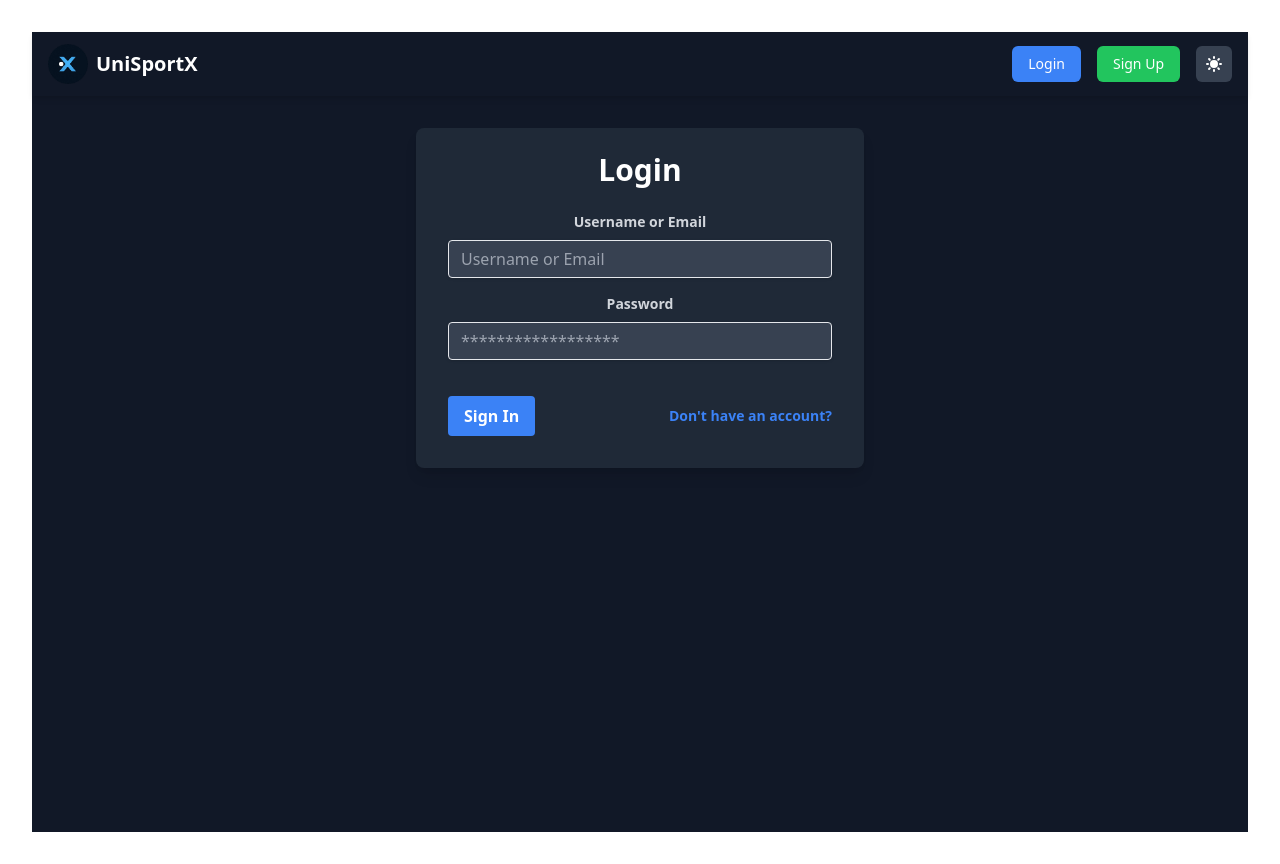
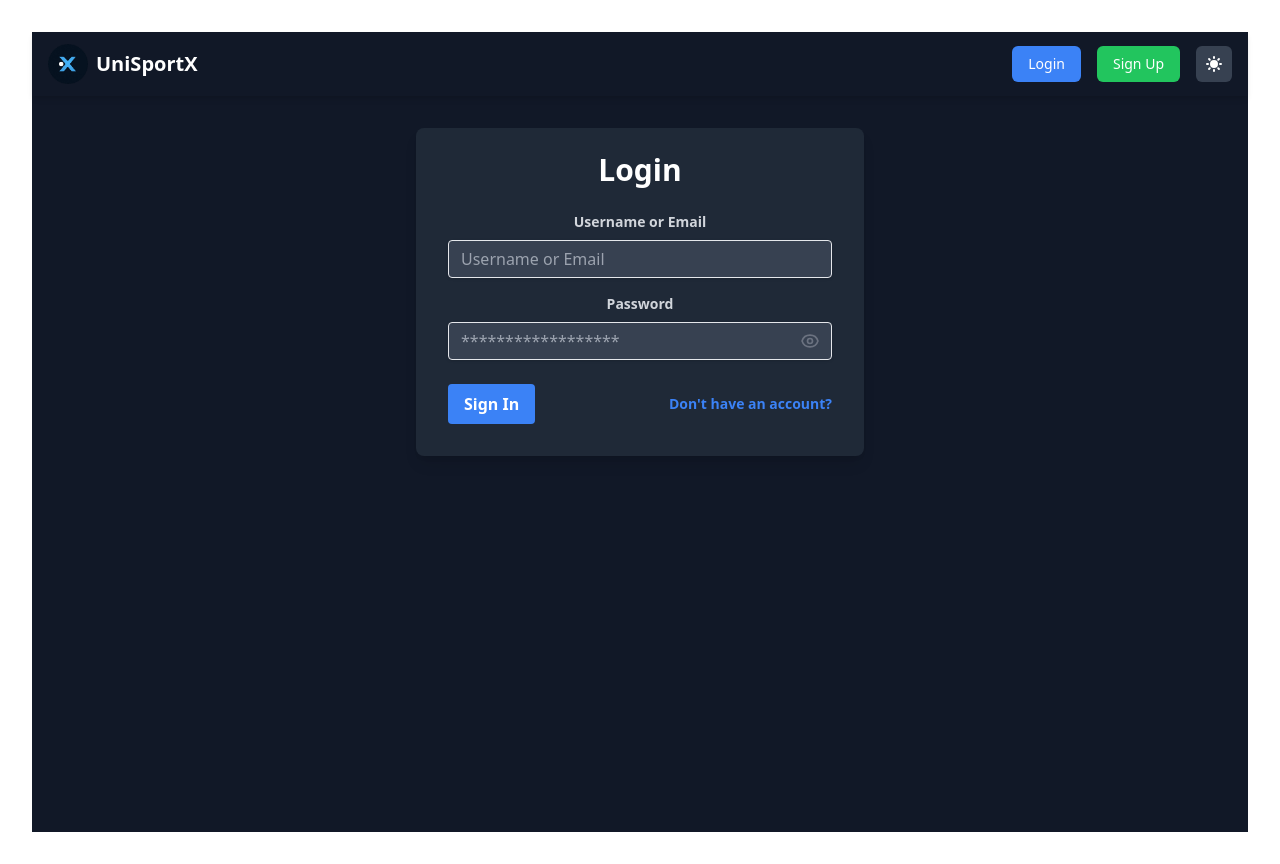
Before and after one commit to ALADETAN-IFE/unisportX, a React (Vite) app in the folder client/: page /login in a window 1280 px wide. Built offline with nearby package versions, Linux system fonts and the light colour scheme.

Commit message:
did a password visibility toggle functionality with an eye icon to both the SignupPage and LoginPage

```diff
--- a/client/src/pages/LoginPage.tsx
+++ b/client/src/pages/LoginPage.tsx
@@ -10,6 +10,7 @@
   const [username, setUsername] = useState('');
   const [email, setEmail] = useState('');
   const [password, setPassword] = useState('');
+  const [showPassword, setShowPassword] = useState(false);
   const [error, setError] = useState('');
   const [loading, setLoading] = useState(false);
   const navigate = useNavigate();
@@ -91,16 +92,35 @@
             <label className="block text-gray-700 dark:text-gray-300 text-sm font-bold mb-2" htmlFor="password">
               Password
             </label>
+            <div className="relative">
               <input
-              className="shadow appearance-none border rounded w-full py-2 px-3 text-gray-700 dark:text-gray-300 dark:bg-gray-700 mb-3 leading-tight focus:outline-none focus:shadow-outline"
+                className="shadow appearance-none border rounded w-full py-2 px-3 text-gray-700 dark:text-gray-300 dark:bg-gray-700 leading-tight focus:outline-none focus:shadow-outline pr-10"
                 id="password"
-              type="password"
+                type={showPassword ? "text" : "password"}
                 placeholder="******************"
                 value={password}
                 onChange={(e) => setPassword(e.target.value)}
                 required
                 disabled={loading}
               />
+              <button
+                type="button"
+                className="absolute top-1/2 right-0 pr-3 transform -translate-y-1/2 flex items-center"
+                onClick={() => setShowPassword(!showPassword)}
+                disabled={loading}
+              >
+                {showPassword ? (
+                  <svg className="h-5 w-5 text-gray-500" fill="none" viewBox="0 0 24 24" stroke="currentColor">
+                    <path strokeLinecap="round" strokeLinejoin="round" strokeWidth={2} d="M13.875 18.825A10.05 10.05 0 0112 19c-4.478 0-8.268-2.943-9.543-7a9.97 9.97 0 011.563-3.029m5.858.908a3 3 0 114.243 4.243M9.878 9.878l4.242 4.242M9.878 9.878L3 3m6.878 6.878L21 21" />
+                  </svg>
+                ) : (
+                  <svg className="h-5 w-5 text-gray-500" fill="none" viewBox="0 0 24 24" stroke="currentColor">
+                    <path strokeLinecap="round" strokeLinejoin="round" strokeWidth={2} d="M15 12a3 3 0 11-6 0 3 3 0 016 0z" />
+                    <path strokeLinecap="round" strokeLinejoin="round" strokeWidth={2} d="M2.458 12C3.732 7.943 7.523 5 12 5c4.478 0 8.268 2.943 9.542 7-1.274 4.057-5.064 7-9.542 7-4.477 0-8.268-2.943-9.542-7z" />
+                  </svg>
+                )}
+              </button>
+            </div>
           </div>
           <div className="flex items-center justify-between">
             <button
--- a/client/src/pages/SignupPage.tsx
+++ b/client/src/pages/SignupPage.tsx
@@ -10,6 +10,7 @@
   const [username, setUsername] = useState('');
   const [email, setEmail] = useState('');
   const [password, setPassword] = useState('');
+  const [showPassword, setShowPassword] = useState(false);
   const [error, setError] = useState('');
   const [loading, setLoading] = useState(false);
   const navigate = useNavigate();
@@ -103,16 +104,35 @@
             <label className="block text-gray-700 dark:text-gray-300 text-sm font-bold mb-2" htmlFor="password">
               Password
             </label>
+            <div className="relative">
               <input
-              className="shadow appearance-none border rounded w-full py-2 px-3 text-gray-700 dark:text-gray-300 dark:bg-gray-700 mb-3 leading-tight focus:outline-none focus:shadow-outline"
+                className="shadow appearance-none border rounded w-full py-2 px-3 text-gray-700 dark:text-gray-300 dark:bg-gray-700 leading-tight focus:outline-none focus:shadow-outline pr-10"
                 id="password"
-              type="password"
+                type={showPassword ? "text" : "password"}
                 placeholder="******************"
                 value={password}
                 onChange={(e) => setPassword(e.target.value)}
                 required
                 disabled={loading}
               />
+              <button
+                type="button"
+                className="absolute top-1/2 right-0 pr-3 transform -translate-y-1/2 flex items-center"
+                onClick={() => setShowPassword(!showPassword)}
+                disabled={loading}
+              >
+                {showPassword ? (
+                  <svg className="h-5 w-5 text-gray-500" fill="none" viewBox="0 0 24 24" stroke="currentColor">
+                    <path strokeLinecap="round" strokeLinejoin="round" strokeWidth={2} d="M13.875 18.825A10.05 10.05 0 0112 19c-4.478 0-8.268-2.943-9.543-7a9.97 9.97 0 011.563-3.029m5.858.908a3 3 0 114.243 4.243M9.878 9.878l4.242 4.242M9.878 9.878L3 3m6.878 6.878L21 21" />
+                  </svg>
+                ) : (
+                  <svg className="h-5 w-5 text-gray-500" fill="none" viewBox="0 0 24 24" stroke="currentColor">
+                    <path strokeLinecap="round" strokeLinejoin="round" strokeWidth={2} d="M15 12a3 3 0 11-6 0 3 3 0 016 0z" />
+                    <path strokeLinecap="round" strokeLinejoin="round" strokeWidth={2} d="M2.458 12C3.732 7.943 7.523 5 12 5c4.478 0 8.268 2.943 9.542 7-1.274 4.057-5.064 7-9.542 7-4.477 0-8.268-2.943-9.542-7z" />
+                  </svg>
+                )}
+              </button>
+            </div>
           </div>
           <div className="flex items-center justify-between">
             <button
```
Lines whose indentation alone changed are shown as unchanged.
